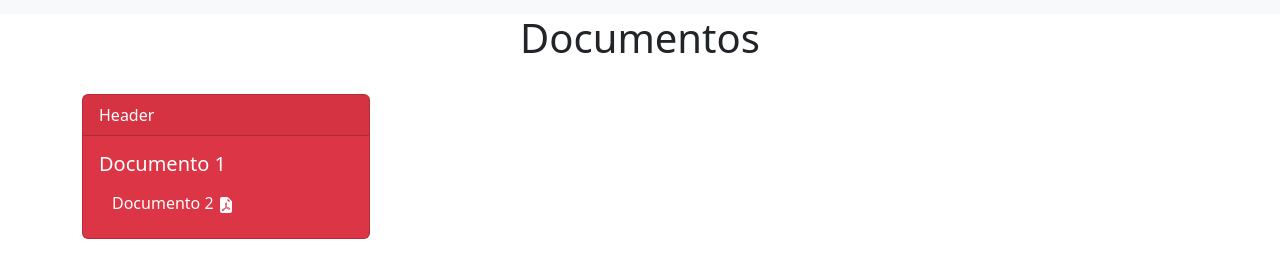
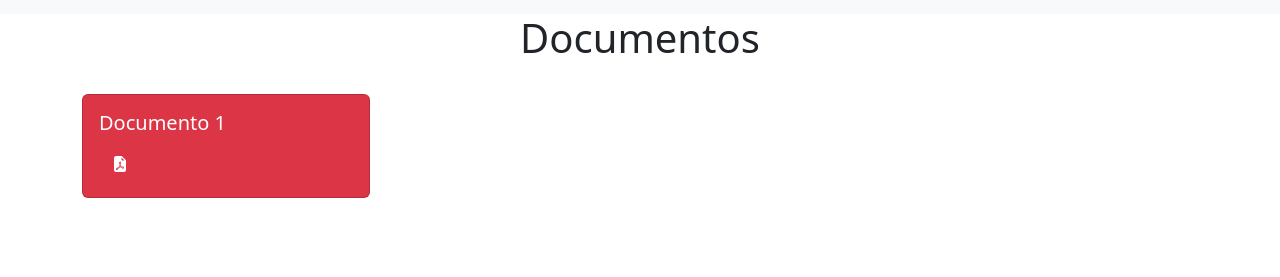
Before and after one commit to cdcetexcoco/cdcetexcoco.github.io, a plain HTML site: page index.html in a window 1280 px wide. Shown: the part 978-1255 px from the top of the page. After the commit the page ends 1216 px from the top, so only its background shows below. Drawn offline with nearby package versions, Linux system fonts and the light colour scheme.

Commit message:
Btn danger

```diff
--- a/index.html
+++ b/index.html
@@ -64,11 +64,10 @@ img {width: 100vw}
 </br>
 
 <div class="card text-bg-danger mb-3" style="max-width: 18rem;">
-  <div class="card-header">Header</div>
+
   <div class="card-body">
     <h5 class="card-title">Documento 1</h5>
    <a href="https://docs.google.com/document/d/1VX3csnAoXpTe8_Rx58DH2CtatWi1Pak9/edit?usp=sharing&ouid=110209637001854403086&rtpof=true&sd=true" type="button" class="btn btn-danger">
-  Documento 2
   <svg xmlns="http://www.w3.org/2000/svg" width="16" height="16" fill="currentColor" class="bi bi-file-earmark-pdf-fill" viewBox="0 0 16 16">
 <path d="M5.523 12.424c.14-.082.293-.162.459-.238a7.878 7.878 0 0 1-.45.606c-.28.337-.498.516-.635.572a.266.266 0 0 1-.035.012.282.282 0 0 1-.026-.044c-.056-.11-.054-.216.04-.36.106-.165.319-.354.647-.548zm2.455-1.647c-.119.025-.237.05-.356.078a21.148 21.148 0 0 0 .5-1.05 12.045 12.045 0 0 0 .51.858c-.217.032-.436.07-.654.114zm2.525.939a3.881 3.881 0 0 1-.435-.41c.228.005.434.022.612.054.317.057.466.147.518.209a.095.095 0 0 1 .026.064.436.436 0 0 1-.06.2.307.307 0 0 1-.094.124.107.107 0 0 1-.069.015c-.09-.003-.258-.066-.498-.256zM8.278 6.97c-.04.244-.108.524-.2.829a4.86 4.86 0 0 1-.089-.346c-.076-.353-.087-.63-.046-.822.038-.177.11-.248.196-.283a.517.517 0 0 1 .145-.04c.013.03.028.092.032.198.005.122-.007.277-.038.465z"></path>
 <path fill-rule="evenodd" d="M4 0h5.293A1 1 0 0 1 10 .293L13.707 4a1 1 0 0 1 .293.707V14a2 2 0 0 1-2 2H4a2 2 0 0 1-2-2V2a2 2 0 0 1 2-2zm5.5 1.5v2a1 1 0 0 0 1 1h2l-3-3zM4.165 13.668c.09.18.23.343.438.419.207.075.412.04.58-.03.318-.13.635-.436.926-.786.333-.401.683-.927 1.021-1.51a11.651 11.651 0 0 1 1.997-.406c.3.383.61.713.91.95.28.22.603.403.934.417a.856.856 0 0 0 .51-.138c.155-.101.27-.247.354-.416.09-.181.145-.37.138-.563a.844.844 0 0 0-.2-.518c-.226-.27-.596-.4-.96-.465a5.76 5.76 0 0 0-1.335-.05 10.954 10.954 0 0 1-.98-1.686c.25-.66.437-1.284.52-1.794.036-.218.055-.426.048-.614a1.238 1.238 0 0 0-.127-.538.7.7 0 0 0-.477-.365c-.202-.043-.41 0-.601.077-.377.15-.576.47-.651.823-.073.34-.04.736.046 1.136.088.406.238.848.43 1.295a19.697 19.697 0 0 1-1.062 2.227 7.662 7.662 0 0 0-1.482.645c-.37.22-.699.48-.897.787-.21.326-.275.714-.08 1.103z"></path>
```
